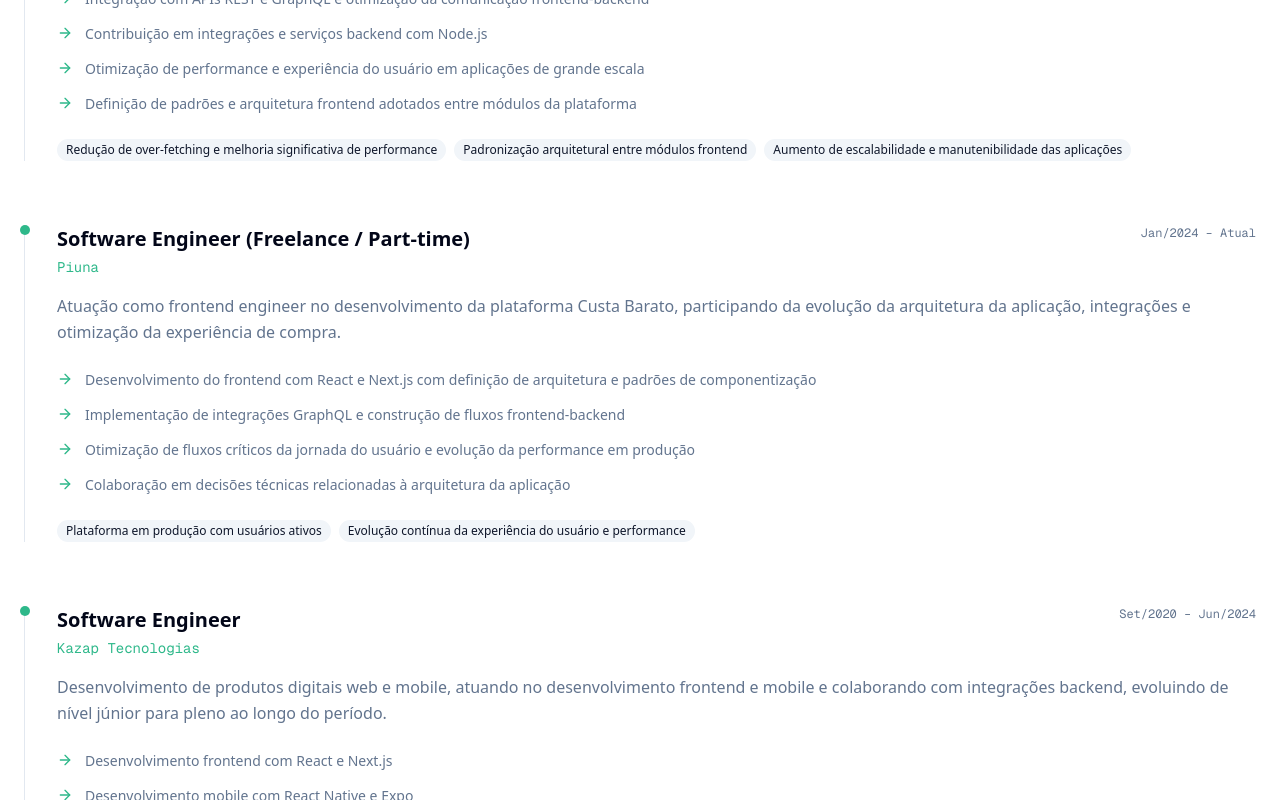
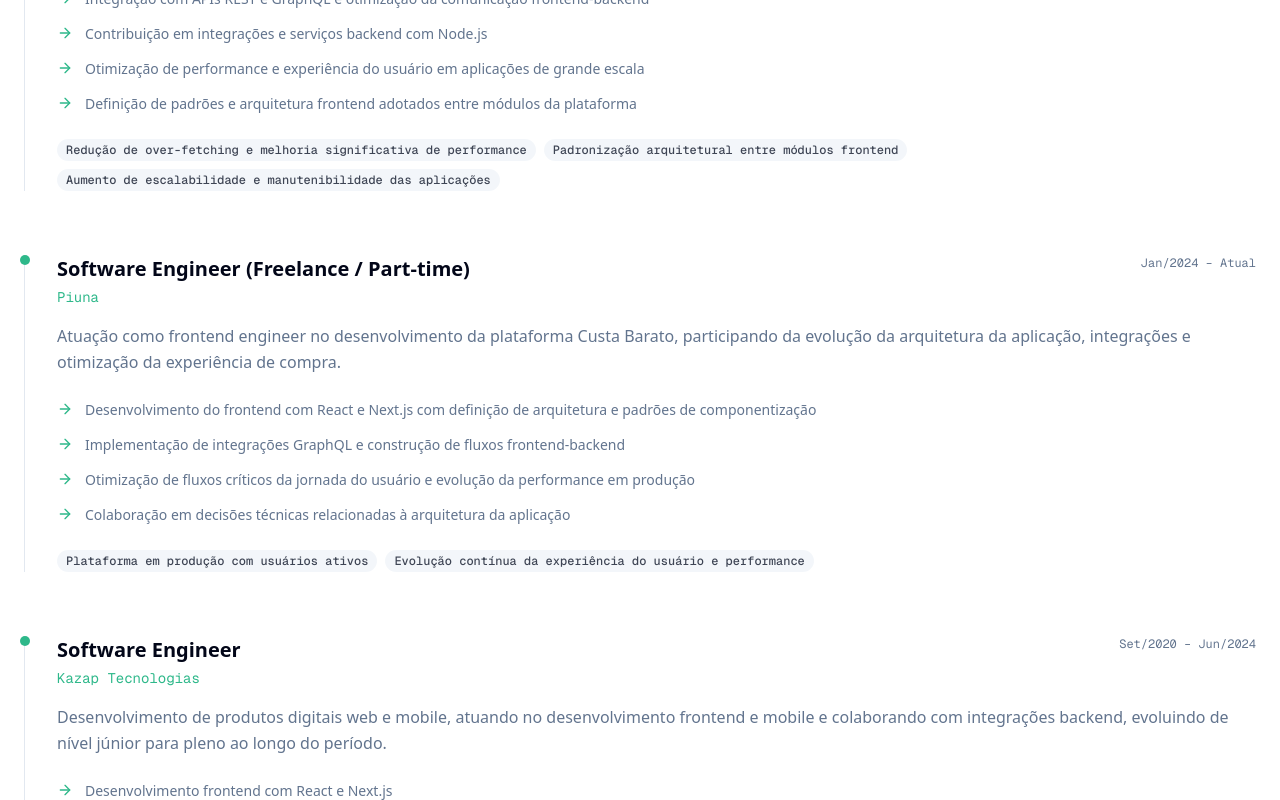
Before and after one commit to Rodrigo-Barrettoo/dev-rbarreto, a Next.js app: page / in a window 1280 px wide. Shown: the part 2080-2880 px from the top of the page. Built offline with nearby package versions, Linux system fonts and the light colour scheme.

Commit message:
feat: enhance Badge component styling in ExperienceItem

```diff
--- a/src/components/experience/_components/experience-item.tsx
+++ b/src/components/experience/_components/experience-item.tsx
@@ -64,7 +64,11 @@ export function ExperienceItem({
       {results.length > 0 && (
         <div className="flex flex-wrap gap-2">
           {results.map((result, i) => (
-            <Badge key={i} variant="secondary" className="whitespace-normal">
+            <Badge
+              key={i}
+              variant="secondary"
+              className="font-mono whitespace-normal opacity-80"
+            >
               {result}
             </Badge>
           ))}
```
